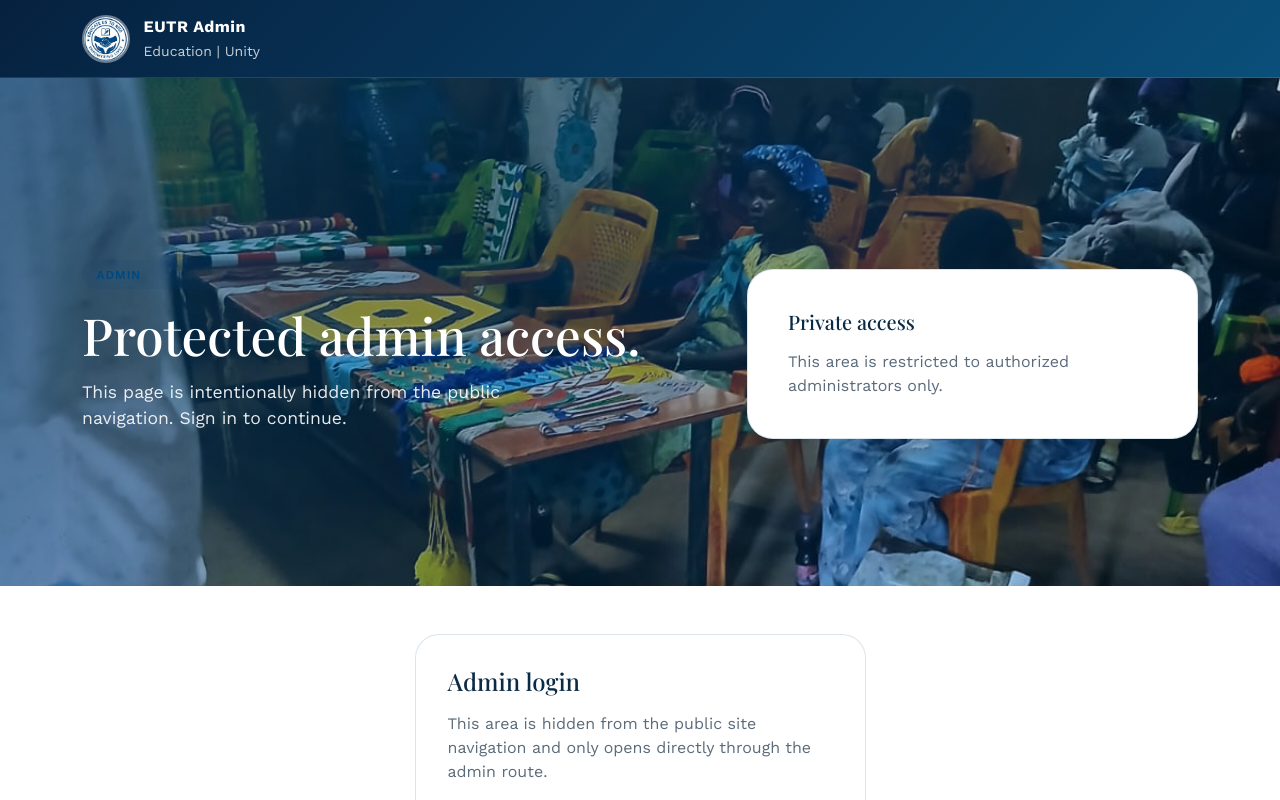
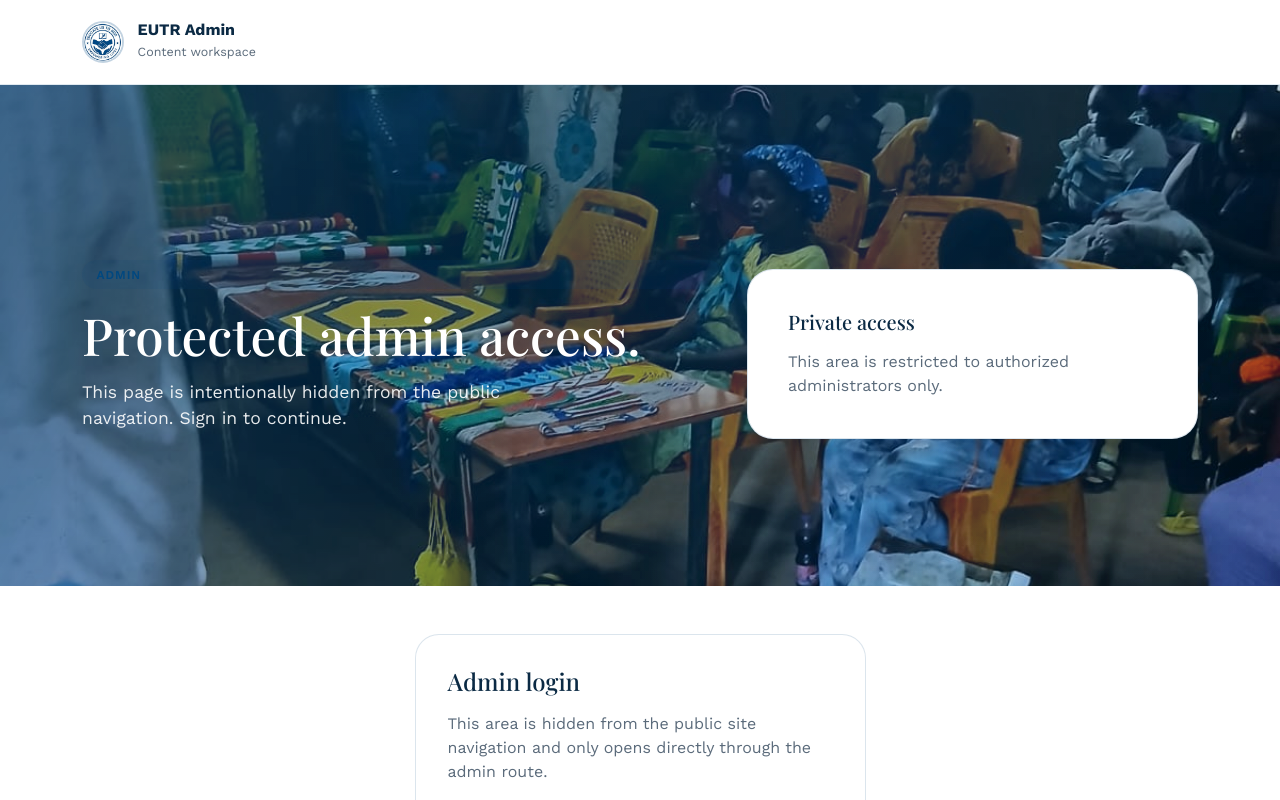
Before and after one commit to chanmiabek/EUTR-client-side, a React (Create React App) app: page /admin/login in a window 1280 px wide. Shown: the top 800 px of the page. Built offline with nearby package versions, Linux system fonts and the light colour scheme; no server answers.

Commit message:
Polish admin navbar layout

```diff
--- a/src/App.css
+++ b/src/App.css
@@ -863,10 +863,16 @@ main {
 }
 
 .admin-navbar {
-  background: linear-gradient(135deg, #06213f, #0a4f7a);
-  border-bottom: 1px solid rgba(255, 255, 255, 0.12);
-  box-shadow: 0 14px 34px rgba(0, 24, 46, 0.28);
-  min-height: 78px;
+  background: #ffffff;
+  border-bottom: 1px solid rgba(0, 72, 128, 0.12);
+  box-shadow: 0 10px 28px rgba(0, 41, 77, 0.1);
+  min-height: 68px;
+}
+
+.admin-navbar-inner {
+  min-height: 68px;
+  display: flex;
+  align-items: center;
 }
 
 .admin-navbar-brand {
@@ -877,21 +883,23 @@ main {
 }
 
 .admin-navbar-brand img {
-  width: 48px;
-  height: 48px;
+  width: 42px;
+  height: 42px;
   border-radius: 50%;
   object-fit: cover;
-  border: 2px solid rgba(255, 255, 255, 0.4);
+  border: 2px solid rgba(0, 72, 128, 0.24);
 }
 
 .admin-navbar-title {
-  color: #ffffff;
+  color: var(--ink);
   font-weight: 700;
-  letter-spacing: 0.03em;
+  letter-spacing: 0;
+  line-height: 1.1;
 }
 
 .admin-navbar-subtitle {
-  color: rgba(255, 255, 255, 0.78);
+  color: var(--muted);
+  font-size: 0.78rem;
 }
 
 .navbar-brand img {
@@ -1598,6 +1606,7 @@ main {
   background:
     linear-gradient(180deg, rgba(245, 248, 252, 0.9), rgba(255, 255, 255, 1) 38%),
     #ffffff;
+  min-height: 100vh;
 }
 
 .admin-command-center {
@@ -1623,13 +1632,14 @@ main {
 .admin-command-center.admin-sidebar-layout {
   position: fixed;
   z-index: 20;
-  top: 1rem;
+  top: 84px;
   left: 1rem;
   display: block;
   width: 220px;
-  min-height: calc(100vh - 2rem);
+  min-height: calc(100vh - 100px);
   margin: 0 !important;
   padding: 1.25rem;
+  overflow-y: auto;
 }
 
 .admin-sidebar-close,
@@ -1645,16 +1655,37 @@ main {
   float: right;
   width: 30px;
   height: 30px;
+  font-size: 0;
+  line-height: 1;
+  display: inline-flex;
+  align-items: center;
+  justify-content: center;
+}
+
+.admin-sidebar-close::before {
+  content: "\00d7";
   font-size: 1.3rem;
-  line-height: 1;
 }
 
 .admin-sidebar-toggle {
   position: fixed;
   z-index: 21;
-  top: 1rem;
+  top: 84px;
   left: 1rem;
+  display: inline-flex;
+  align-items: center;
+  gap: 0.45rem;
   padding: 0.65rem 0.85rem;
+  font-size: 0;
+}
+
+.admin-sidebar-toggle::before {
+  content: "\2630";
+  font-size: 1rem;
+}
+
+.admin-sidebar-toggle span {
+  font-size: 0.95rem;
 }
 
 .admin-eyebrow {
@@ -1727,7 +1758,7 @@ main {
 
 @media (max-width: 768px) {
   .admin-sidebar-is-open {
-    padding-left: 1rem;
+    padding-left: 0;
   }
 
   .admin-command-center.admin-sidebar-layout {
--- a/src/components/AdminNavbar.js
+++ b/src/components/AdminNavbar.js
@@ -5,12 +5,12 @@ import logo from "../assets/logo.jpeg";
 function AdminNavbar() {
   return (
     <nav className="navbar admin-navbar fixed-top">
-      <div className="container">
+      <div className="container admin-navbar-inner">
         <Link className="admin-navbar-brand" to="/admin" aria-label="EUTR admin home">
           <img src={logo} alt="EUTR logo" />
           <div>
             <div className="admin-navbar-title">EUTR Admin</div>
-            <small className="admin-navbar-subtitle">Education | Unity</small>
+            <small className="admin-navbar-subtitle">Content workspace</small>
           </div>
         </Link>
       </div>
```
